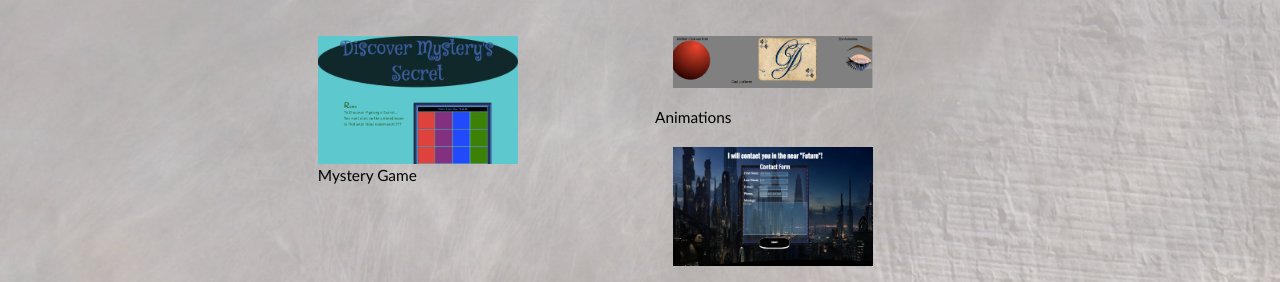
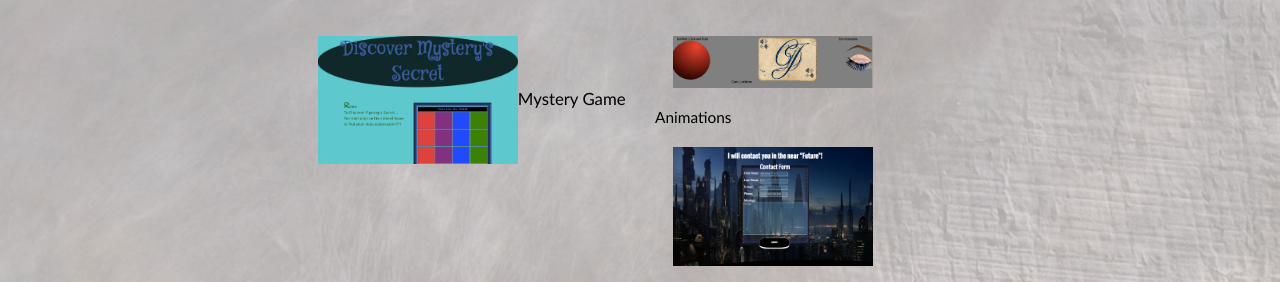
Before and after one commit to CharlieJaime/CharlieJaime.github.io, a Jekyll site: the page built from portfolio.md, in a window 1280 px wide. Shown: the part 208-490 px from the top of the page. Built offline with Jekyll 4.4.1, drawn with Linux system fonts in a browser that asks for light colours.

Commit message:
Captions forportfolio material

```diff
--- a/portfolio.md
+++ b/portfolio.md
@@ -5,7 +5,7 @@ permalink: /portfolio/
 <div class="gallery">
 	<h1 class="gallery-projects">Projects</h1>
 		<ul class="Projects">
-			<a href="/project/CubeGame/index.html"><li><img src="/img/DiscoverMystery.png"><figcaption>Mystery Game</figcaption></li></a>
+			<a href="/project/CubeGame/index.html"><li><img src="/img/DiscoverMystery.png">Mystery Game</li></a>
 
 			<a href="/project/Roll:Square,Ball/index.html"><li><img src="/img/Animations.png"></li></a>
 			<figcaption>Animations</figcaption>
```
